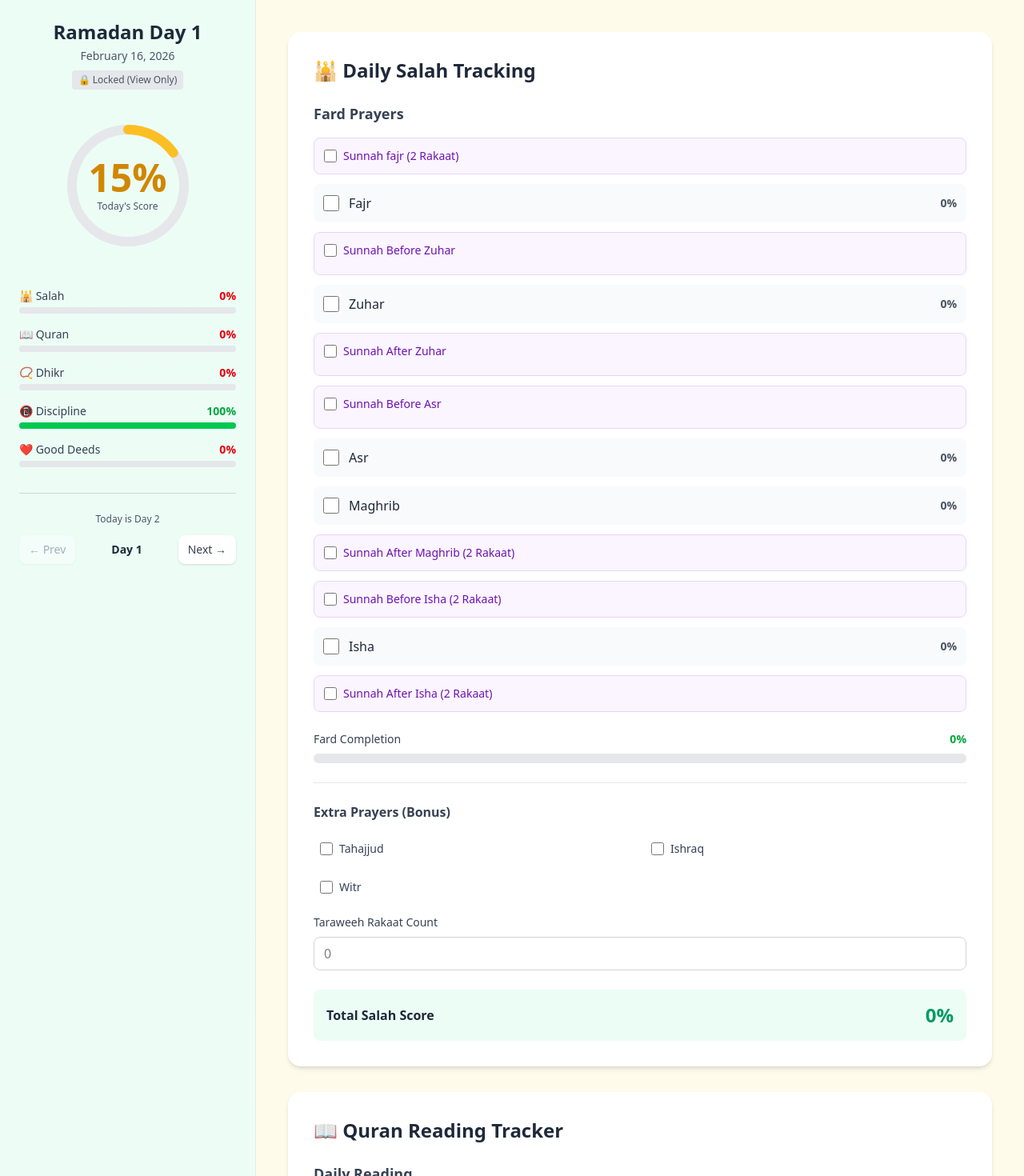
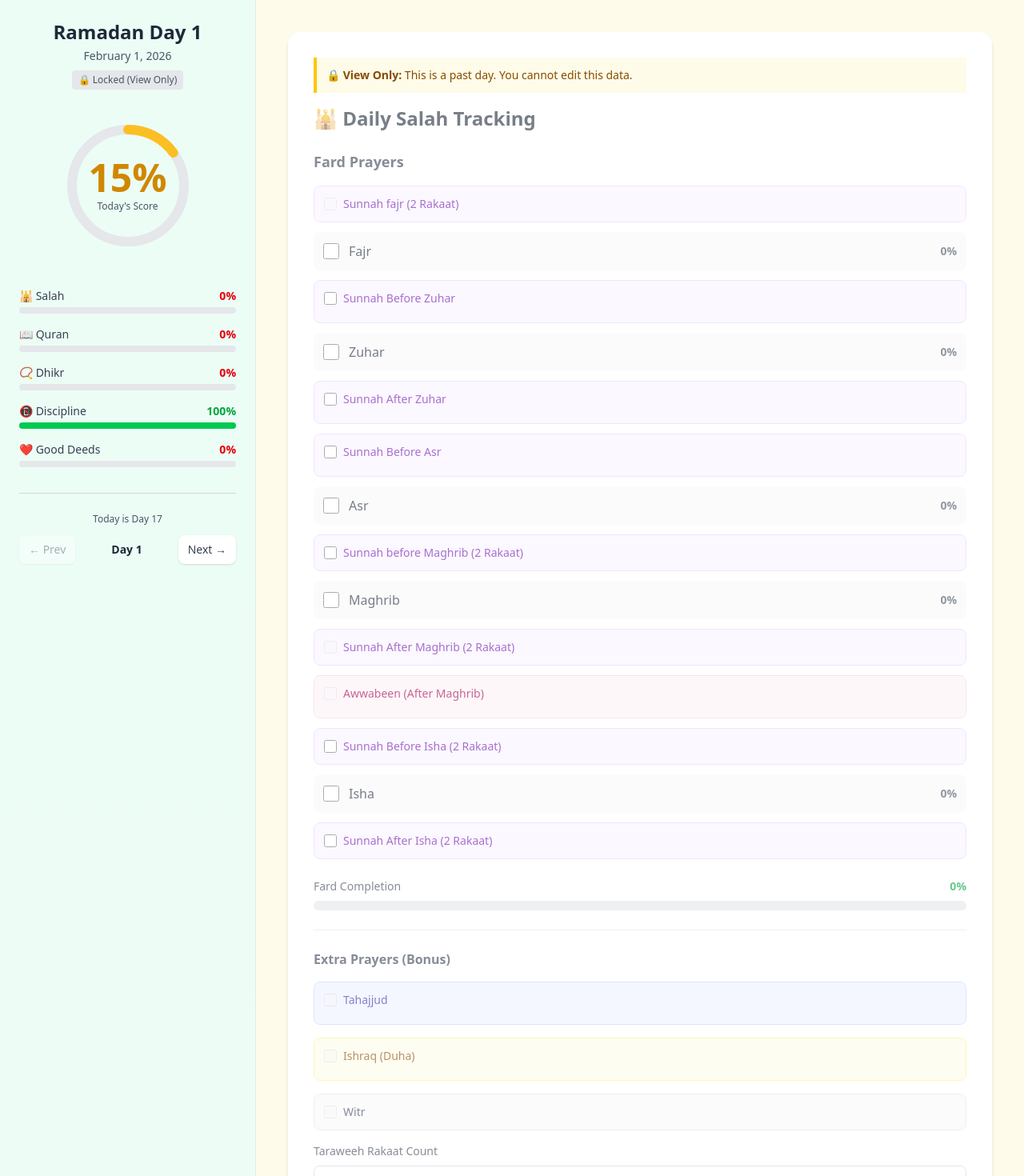
Before and after one commit to AzharAliCodes/ramazan_sepeical, a React (Vite) app: page / in a window 1280 px wide. Shown: the top 1470 px of the page at 80% size. Built offline with nearby package versions, Linux system fonts and the light colour scheme.

Commit message:
Daily Salah Tracking all logic codne

```diff
--- a/src/App.jsx
+++ b/src/App.jsx
@@ -82,6 +82,14 @@ function App() {
     );
   }
 
+  // Calculate isLocked - same logic as Sidebar
+  const RAMADAN_START = new Date('2026-02-01');
+  const today = new Date();
+  const diffTime = today - RAMADAN_START;
+  const diffDays = Math.floor(diffTime / (1000 * 60 * 60 * 24)) + 1;
+  const actualCurrentDay = Math.max(1, Math.min(diffDays, 30));
+  const isLocked = currentDay < actualCurrentDay;
+
   return (
     <div className="flex flex-col lg:grid lg:grid-cols-12 min-h-screen bg-amber-50">
       {/* Sidebar */}
@@ -89,6 +97,7 @@ function App() {
         currentDay={currentDay}
         scores={scores}
         onDayChange={handleDayChange}
+        allData={allData}
       />
 
       {/* Main Content */}
@@ -96,6 +105,7 @@ function App() {
         <SalahCard
           salah={dayData.salah}
           onChange={(value) => updateField('salah', value)}
+          isLocked={isLocked}
         />
 
         <QuranCard
@@ -103,26 +113,31 @@ function App() {
           onChange={(value) => updateField('quran', value)}
           currentDay={currentDay}
           allData={allData}
+          isLocked={isLocked}
         />
 
         <DhikrCard
           dhikr={dayData.dhikr}
           onChange={(value) => updateField('dhikr', value)}
+          isLocked={isLocked}
         />
 
         <DisciplineCard
           discipline={dayData.discipline}
           onChange={(value) => updateField('discipline', value)}
+          isLocked={isLocked}
         />
 
         <GratitudeCard
           gratitude={dayData.gratitude}
           onChange={(value) => updateField('gratitude', value)}
+          isLocked={isLocked}
         />
 
         <GoodDeedsCard
           goodDeeds={dayData.goodDeeds}
           onChange={(value) => updateField('goodDeeds', value)}
+          isLocked={isLocked}
         />
 
         <FinalSummary scores={scores} />
--- a/src/components/DisciplineCard.jsx
+++ b/src/components/DisciplineCard.jsx
@@ -1,7 +1,7 @@
 import React from 'react';
 import { calculateDisciplineScore } from '../utils/scoring';
 
-const DisciplineCard = ({ discipline, onChange }) => {
+const DisciplineCard = ({ discipline, onChange, isLocked = false }) => {
   const score = calculateDisciplineScore(discipline.screenTime);
 
   const handleScreenTimeChange = (value) => {
@@ -25,11 +25,18 @@ const DisciplineCard = ({ discipline, onChange }) => {
 
   return (
     <div className="bg-white rounded-2xl shadow-md p-4 md:p-6 lg:p-8">
-      <h2 className="text-xl md:text-2xl font-bold text-gray-800 mb-4 md:mb-6">
-        📵 Discipline (Screen Time)
-      </h2>
+      {isLocked && (
+        <div className="mb-4 p-3 bg-yellow-50 border-l-4 border-yellow-400 text-yellow-800 text-sm">
+          🔒 <strong>View Only:</strong> This is a past day. You cannot edit this data.
+        </div>
+      )}
 
-      <div className="mb-4 md:mb-6">
+      <div className={isLocked ? "pointer-events-none opacity-60" : ""}>
+        <h2 className="text-xl md:text-2xl font-bold text-gray-800 mb-4 md:mb-6">
+          📵 Discipline (Screen Time)
+        </h2>
+
+        <div className="mb-4 md:mb-6">
         <label className="block text-sm font-medium text-gray-700 mb-2 md:mb-3">
           Hours Spent on Screen Today
         </label>
@@ -83,6 +90,7 @@ const DisciplineCard = ({ discipline, onChange }) => {
           ></div>
         </div>
       </div>
+      </div>
     </div>
   );
 };
--- a/src/components/GoodDeedsCard.jsx
+++ b/src/components/GoodDeedsCard.jsx
@@ -1,7 +1,7 @@
 import React from 'react';
 import { calculateGoodDeedsScore } from '../utils/scoring';
 
-const GoodDeedsCard = ({ goodDeeds, onChange }) => {
+const GoodDeedsCard = ({ goodDeeds, onChange, isLocked = false }) => {
   const score = calculateGoodDeedsScore(goodDeeds);
 
   const handleDeedChange = (index, value) => {
@@ -18,11 +18,18 @@ const GoodDeedsCard = ({ goodDeeds, onChange }) => {
 
   return (
     <div className="bg-white rounded-2xl shadow-md p-4 md:p-6 lg:p-8">
-      <h2 className="text-xl md:text-2xl font-bold text-gray-800 mb-4 md:mb-6">
-        ❤️ Today's Good Deeds
-      </h2>
+      {isLocked && (
+        <div className="mb-4 p-3 bg-yellow-50 border-l-4 border-yellow-400 text-yellow-800 text-sm">
+          🔒 <strong>View Only:</strong> This is a past day. You cannot edit this data.
+        </div>
+      )}
 
-      <div className="space-y-2 md:space-y-3 mb-4 md:mb-6">
+      <div className={isLocked ? "pointer-events-none opacity-60" : ""}>
+        <h2 className="text-xl md:text-2xl font-bold text-gray-800 mb-4 md:mb-6">
+          ❤️ Today's Good Deeds
+        </h2>
+
+        <div className="space-y-2 md:space-y-3 mb-4 md:mb-6">
         {goodDeeds.map((deed, index) => (
           <div key={index} className="p-2 md:p-3 bg-gray-50 rounded-lg">
             <input
@@ -51,6 +58,7 @@ const GoodDeedsCard = ({ goodDeeds, onChange }) => {
           ></div>
         </div>
       </div>
+      </div>
     </div>
   );
 };
--- a/src/components/GratitudeCard.jsx
+++ b/src/components/GratitudeCard.jsx
@@ -1,6 +1,6 @@
 import React from 'react';
 
-const GratitudeCard = ({ gratitude, onChange }) => {
+const GratitudeCard = ({ gratitude, onChange, isLocked = false }) => {
   const handleChange = (index, value) => {
     const newGratitude = [...gratitude];
     newGratitude[index] = value;
@@ -9,11 +9,18 @@ const GratitudeCard = ({ gratitude, onChange }) => {
 
   return (
     <div className="bg-white rounded-2xl shadow-md p-4 md:p-6 lg:p-8">
-      <h2 className="text-xl md:text-2xl font-bold text-gray-800 mb-4 md:mb-6">
-        🙏 Three Things I'm Grateful For
-      </h2>
+      {isLocked && (
+        <div className="mb-4 p-3 bg-yellow-50 border-l-4 border-yellow-400 text-yellow-800 text-sm">
+          🔒 <strong>View Only:</strong> This is a past day. You cannot edit this data.
+        </div>
+      )}
 
-      <div className="grid grid-cols-1 md:grid-cols-3 gap-4">
+      <div className={isLocked ? "pointer-events-none opacity-60" : ""}>
+        <h2 className="text-xl md:text-2xl font-bold text-gray-800 mb-4 md:mb-6">
+          🙏 Three Things I'm Grateful For
+        </h2>
+
+        <div className="grid grid-cols-1 md:grid-cols-3 gap-4">
         {[0, 1, 2].map((index) => (
           <div key={index}>
             <label className="block text-xs font-medium text-gray-600 mb-2">
@@ -32,6 +39,7 @@ const GratitudeCard = ({ gratitude, onChange }) => {
       <p className="text-xs text-gray-500 mt-4 text-center italic">
         Daily reflection — not scored, just for your soul ✨
       </p>
+      </div>
     </div>
   );
 };
--- a/src/components/SalahCard.jsx
+++ b/src/components/SalahCard.jsx
@@ -1,7 +1,7 @@
 import React from 'react';
 import { calculateSalahScore } from '../utils/scoring';
 
-const SalahCard = ({ salah, onChange }) => {
+const SalahCard = ({ salah, onChange, isLocked = false }) => {
   const totalScore = calculateSalahScore(salah);
 
   // Calculate Fard completion separately (0-100%)
@@ -15,11 +15,20 @@ const SalahCard = ({ salah, onChange }) => {
   const fardScore = (fardCount / 5) * 100;
 
   const handleCheckboxChange = (name, value) => {
+    if (!isLocked) {
       onChange({ ...salah, [name]: value });
+    }
   };
 
   return (
     <div className="bg-white rounded-2xl shadow-md p-4 md:p-6 lg:p-8">
+      {isLocked && (
+        <div className="mb-4 p-3 bg-yellow-50 border-l-4 border-yellow-400 text-yellow-800 text-sm">
+          🔒 <strong>View Only:</strong> This is a past day. You cannot edit this data.
+        </div>
+      )}
+
+      <div className={isLocked ? "pointer-events-none opacity-60" : ""}>
         <h2 className="text-xl md:text-2xl font-bold text-gray-800 mb-4 md:mb-6">
           🕌 Daily Salah Tracking
         </h2>
@@ -35,7 +44,8 @@ const SalahCard = ({ salah, onChange }) => {
                 type="checkbox"
                 checked={salah.sunnahFajr === 2}
                 onChange={(e) => onChange({ ...salah, sunnahFajr: e.target.checked ? 2 : 0 })}
-                className="w-4 h-4 rounded border-gray-300 text-purple-600 focus:ring-2 focus:ring-purple-500 cursor-pointer"
+                disabled={isLocked}
+                className="w-4 h-4 rounded border-gray-300 text-purple-600 focus:ring-2 focus:ring-purple-500 cursor-pointer disabled:opacity-50 disabled:cursor-not-allowed"
               />
               <span className="ml-2 text-sm font-medium text-purple-800">Sunnah fajr (2 Rakaat)</span>
             </label>
@@ -203,6 +213,19 @@ const SalahCard = ({ salah, onChange }) => {
             </span>
           </div>
 
+          {/* Sunnah befor Maghrib */}
+          <div className="p-3 bg-purple-50 rounded-lg border border-purple-200">
+            <label className="flex items-center cursor-pointer">
+              <input
+                type="checkbox"
+                checked={salah.sunnahBeforeMaghrib === 2}
+                onChange={(e) => onChange({ ...salah, sunnahBeforeMaghrib: e.target.checked ? 2 : 0 })}
+                className="w-4 h-4 rounded border-gray-300 text-purple-600 focus:ring-2 focus:ring-purple-500 cursor-pointer"
+              />
+              <span className="ml-2 text-sm font-medium text-purple-800">Sunnah before Maghrib (2 Rakaat)</span>
+            </label>
+          </div>
+
           {/* Maghrib */}
           <div className="flex items-center justify-between p-3 bg-gray-50 rounded-lg">
             <label className="flex items-center cursor-pointer flex-1">
@@ -226,10 +249,46 @@ const SalahCard = ({ salah, onChange }) => {
                 type="checkbox"
                 checked={salah.sunnahAfterMaghrib === 2}
                 onChange={(e) => onChange({ ...salah, sunnahAfterMaghrib: e.target.checked ? 2 : 0 })}
-                className="w-4 h-4 rounded border-gray-300 text-purple-600 focus:ring-2 focus:ring-purple-500 cursor-pointer"
+                disabled={isLocked}
+                className="w-4 h-4 rounded border-gray-300 text-purple-600 focus:ring-2 focus:ring-purple-500 cursor-pointer disabled:opacity-50 disabled:cursor-not-allowed"
               />
               <span className="ml-2 text-sm font-medium text-purple-800">Sunnah After Maghrib (2 Rakaat)</span>
             </label>
+          </div>
+
+          {/* Awwabeen (Nafl after Maghrib) */}
+          <div className="p-3 bg-pink-50 rounded-lg border border-pink-200">
+            <div className="flex items-center justify-between mb-2">
+              <label className="flex items-center cursor-pointer flex-1">
+                <input
+                  type="checkbox"
+                  checked={salah.awwabeen > 0}
+                  onChange={(e) => !isLocked && onChange({
+                    ...salah,
+                    awwabeen: e.target.checked ? 6 : 0
+                  })}
+                  disabled={isLocked}
+                  className="w-4 h-4 rounded border-gray-300 text-pink-600 focus:ring-2 focus:ring-pink-500 cursor-pointer disabled:opacity-50 disabled:cursor-not-allowed"
+                />
+                <span className="ml-2 text-sm font-medium text-pink-800">Awwabeen (After Maghrib)</span>
+              </label>
+            </div>
+            {salah.awwabeen > 0 && (
+              <div className="flex gap-3 ml-6">
+                {[2, 4, 6].map(count => (
+                  <label key={count} className="flex items-center cursor-pointer">
+                    <input
+                      type="radio"
+                      checked={salah.awwabeen === count}
+                      onChange={() => !isLocked && onChange({ ...salah, awwabeen: count })}
+                      disabled={isLocked}
+                      className="w-3 h-3 text-pink-600 focus:ring-2 focus:ring-pink-500 disabled:opacity-50 disabled:cursor-not-allowed"
+                    />
+                    <span className="ml-1 text-xs text-pink-700">{count} Rakaat</span>
+                  </label>
+                ))}
+              </div>
+            )}
           </div>
 
           {/* Sunnah Before Isha */}
@@ -297,22 +356,96 @@ const SalahCard = ({ salah, onChange }) => {
         <h3 className="text-sm md:text-base font-semibold text-gray-700 mb-4">
           Extra Prayers (Bonus)
         </h3>
-        <div className="grid grid-cols-1 sm:grid-cols-2 gap-3">
-          {[
-            { name: 'tahajjud', label: 'Tahajjud' },
-            { name: 'duha', label: 'Ishraq' },
-            { name: 'witr', label: 'Witr' }
-          ].map(({ name, label }) => (
-            <label key={name} className="flex items-center cursor-pointer p-2 hover:bg-gray-50 rounded-lg transition-colors">
+        <div className="space-y-4">
+          {/* Tahajjud */}
+          <div className="p-3 bg-indigo-50 rounded-lg border border-indigo-200">
+            <div className="flex items-center justify-between mb-2">
+              <label className="flex items-center cursor-pointer flex-1">
                 <input
                   type="checkbox"
-                checked={salah[name]}
-                onChange={(e) => handleCheckboxChange(name, e.target.checked)}
-                className="w-4 h-4 rounded border-gray-300 text-emerald-600 focus:ring-2 focus:ring-emerald-500 cursor-pointer"
+                  checked={salah.tahajjud > 0}
+                  onChange={(e) => !isLocked && onChange({
+                    ...salah,
+                    tahajjud: e.target.checked ? 2 : 0
+                  })}
+                  disabled={isLocked}
+                  className="w-4 h-4 rounded border-gray-300 text-indigo-600 focus:ring-2 focus:ring-indigo-500 cursor-pointer disabled:opacity-50 disabled:cursor-not-allowed"
                 />
-              <span className="ml-2 text-sm text-gray-700">{label}</span>
+                <span className="ml-2 text-sm font-medium text-indigo-800">Tahajjud</span>
               </label>
-          ))}
+            </div>
+            {salah.tahajjud > 0 && (
+              <div className="ml-6 flex items-center">
+                <input
+                  type="number"
+                  min="2"
+                  max="99"
+                  value={salah.tahajjud}
+                  onChange={(e) => {
+                    if (isLocked) return;
+                    const val = parseInt(e.target.value);
+                    if (val >= 0 && val <= 99) {
+                      onChange({ ...salah, tahajjud: val });
+                    }
+                  }}
+                  disabled={isLocked}
+                  className="w-20 px-2 py-1 text-sm border border-indigo-300 rounded focus:ring-2 focus:ring-indigo-500 disabled:opacity-50 disabled:cursor-not-allowed"
+                />
+              </div>
+            )}
+          </div>
+
+          {/* Ishraq (Duha) */}
+          <div className="p-3 bg-yellow-50 rounded-lg border border-yellow-200">
+            <div className="flex items-center justify-between mb-2">
+              <label className="flex items-center cursor-pointer flex-1">
+                <input
+                  type="checkbox"
+                  checked={salah.duha > 0}
+                  onChange={(e) => !isLocked && onChange({
+                    ...salah,
+                    duha: e.target.checked ? 2 : 0
+                  })}
+                  disabled={isLocked}
+                  className="w-4 h-4 rounded border-gray-300 text-yellow-600 focus:ring-2 focus:ring-yellow-500 cursor-pointer disabled:opacity-50 disabled:cursor-not-allowed"
+                />
+                <span className="ml-2 text-sm font-medium text-yellow-800">Ishraq (Duha)</span>
+              </label>
+            </div>
+            {salah.duha > 0 && (
+              <div className="ml-6 flex items-center">
+                <input
+                  type="number"
+                  min="2"
+                  max="99"
+                  value={salah.duha}
+                  onChange={(e) => {
+                    if (isLocked) return;
+                    const val = parseInt(e.target.value);
+                    if (val >= 0 && val <= 99) {
+                      onChange({ ...salah, duha: val });
+                    }
+                  }}
+                  disabled={isLocked}
+                  className="w-20 px-2 py-1 text-sm border border-yellow-300 rounded focus:ring-2 focus:ring-yellow-500 disabled:opacity-50 disabled:cursor-not-allowed"
+                />
+              </div>
+            )}
+          </div>
+
+          {/* Witr */}
+          <div className="p-3 bg-gray-50 rounded-lg border border-gray-200">
+            <label className="flex items-center cursor-pointer">
+              <input
+                type="checkbox"
+                checked={salah.witr}
+                onChange={(e) => !isLocked && handleCheckboxChange('witr', e.target.checked)}
+                disabled={isLocked}
+                className="w-4 h-4 rounded border-gray-300 text-emerald-600 focus:ring-2 focus:ring-emerald-500 cursor-pointer disabled:opacity-50 disabled:cursor-not-allowed"
+              />
+              <span className="ml-2 text-sm font-medium text-gray-700">Witr</span>
+            </label>
+          </div>
         </div>
 
         {/* Taraweeh Rakaat Input */}
@@ -350,6 +483,7 @@ const SalahCard = ({ salah, onChange }) => {
         </div>
       </div>
       </div>
+    </div>
   );
 };
 
--- a/src/components/Sidebar.jsx
+++ b/src/components/Sidebar.jsx
@@ -1,8 +1,8 @@
 import React from 'react';
 
 const Sidebar = ({ currentDay, scores, onDayChange, allData }) => {
-  // Ramadan start date: February 19, 2026
-  const RAMADAN_START = new Date('2026-02-16');
+  // Ramadan start date: February 1, 2026
+  const RAMADAN_START = new Date('2026-02-01');
 
   // Calculate which day of Ramadan today is
   const today = new Date();
--- a/src/utils/storage.js
+++ b/src/utils/storage.js
@@ -10,17 +10,19 @@ export const getEmptyDayData = () => ({
     asr: false,
     maghrib: false,
     isha: false,
-    tahajjud: false,
-    duha: false,
+    tahajjud: 0,
+    duha: 0,
     taraweeh: 0,
     witr: false,
     sunnahFajr: 0,         // 0 or 2
     sunnahBeforeDhuhr: 0,  // 0, 2, or 4
     sunnahAfterDhuhr: 0,   // 0, 2, or 4
     sunnahBeforeAsr: 0,    // 0, 2, or 4
+    sunnahBeforeMaghrib: 0,// 0 or 2
     sunnahAfterMaghrib: 0, // 0 or 2
     sunnahBeforeIsha: 0,   // 0 or 2
-    sunnahAfterIsha: 0     // 0 or 2
+    sunnahAfterIsha: 0,    // 0 or 2
+    awwabeen: 0            // 0, 2, 4, or 6
   },
   quran: {
     startPage: 0,        // Daily start page (2-612)
```
Also changed, not shown: src/components/DhikrCard.jsx (+13 -5 lines), src/components/QuranCard.jsx (+13 -5 lines), src/utils/scoring.js (+17 -6 lines). Lines whose indentation alone changed are shown as unchanged.
